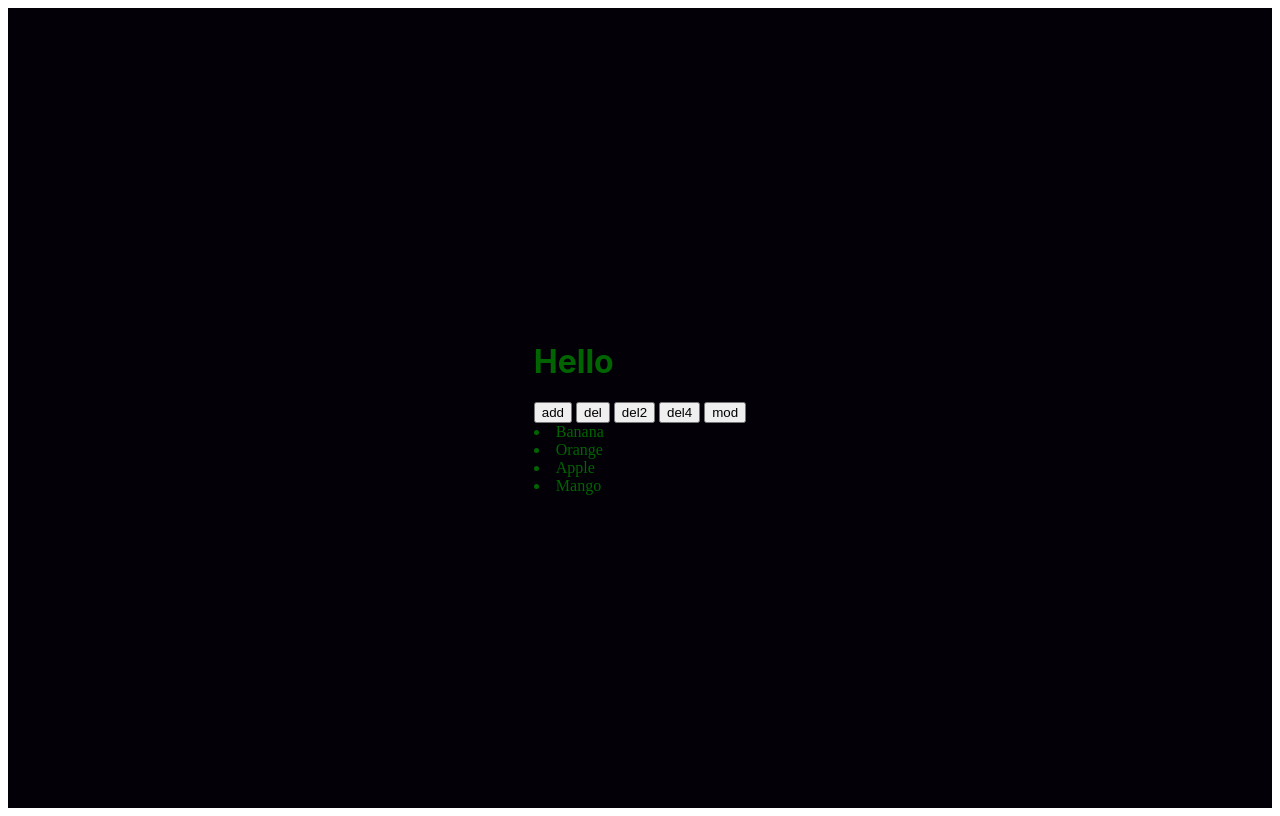
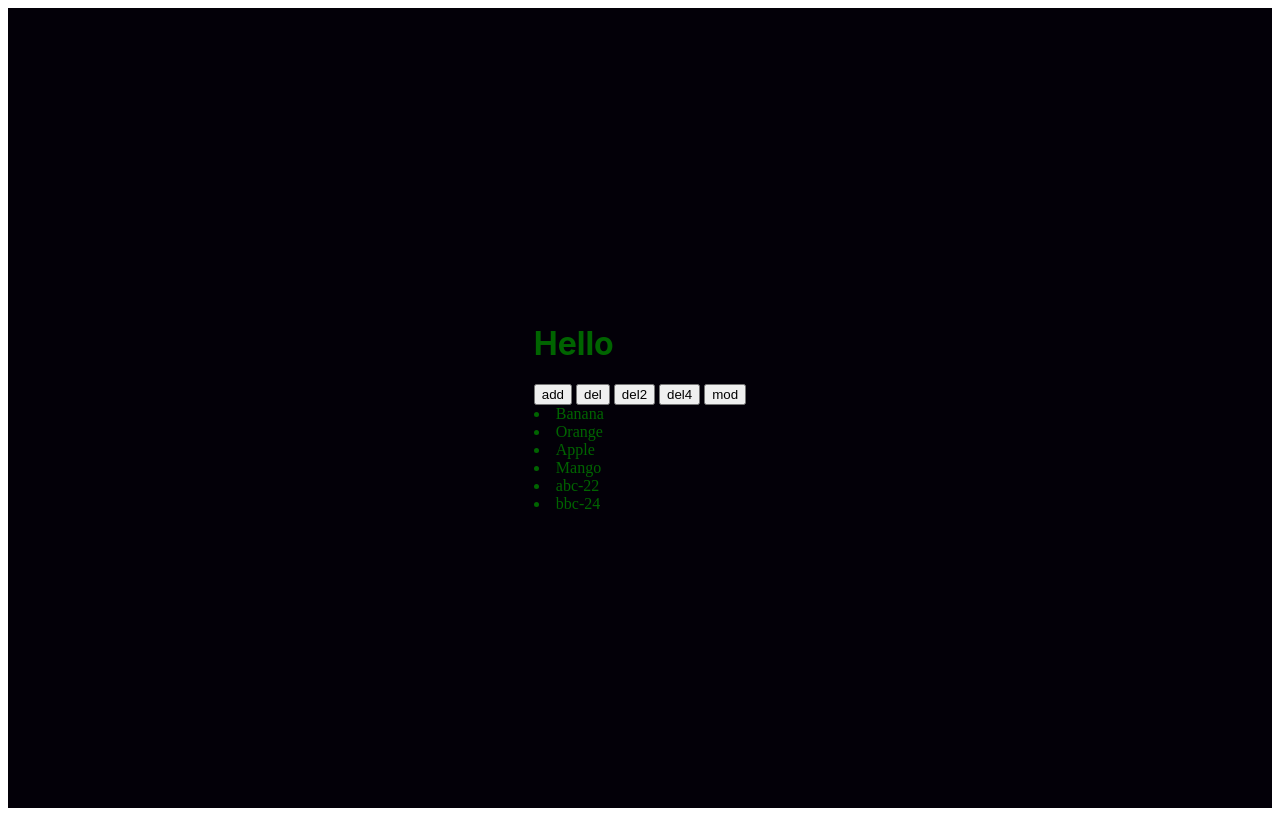
Before and after one commit to krishtelco/react-flex-arrayobjects, a React (Create React App) app: page / in a window 1280 px wide. Built offline with nearby package versions, Linux system fonts and the light colour scheme.

Commit message:
1 file modified, 1 added

```diff
--- a/src/App.js
+++ b/src/App.js
@@ -1,4 +1,5 @@
 import React, { useState } from 'react';
+import App2 from './App2';
 import './style.css';
 
 export default function App() {
@@ -44,6 +45,7 @@ export default function App() {
         {fruits.map((fruit) => (
           <li>{fruit}</li>
         ))}
+        <App2/>
       </div>
     </div>
   );
--- /dev/null
+++ b/src/App2.js
@@ -0,0 +1,15 @@
+import React, { useState } from 'react';
+import './style.css';
+
+export default function App2() {
+const [students,setStudents]=useState([{name:"abc",mark1:22},{name:"bbc",mark1:24}]);
+  return(
+    <div>
+      {
+        students.map( (student)=>
+        (<li>{student.name}-{student.mark1}</li>))
+        }
+
+    </div>
+  )
+}
```
